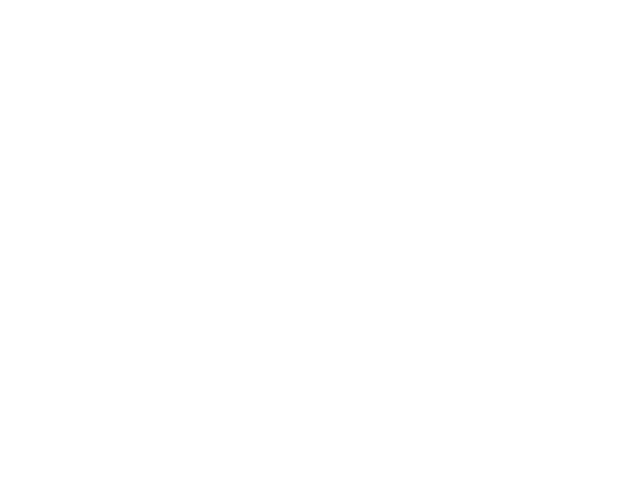
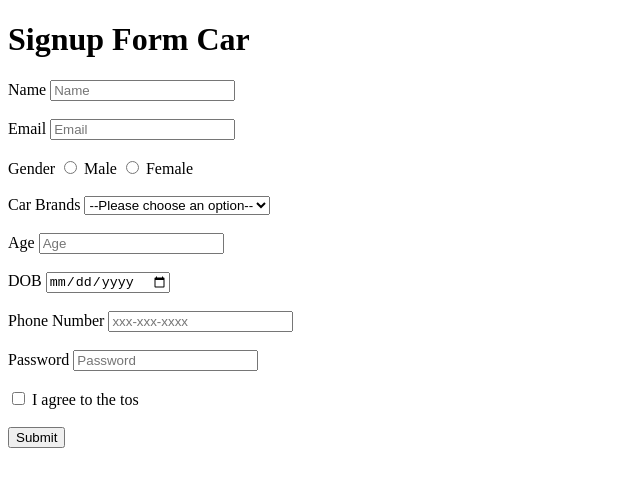
Before and after one commit to acciojob/signup-form-car-Fena551, a website: page main.html in a window 1280 px wide. Shown: the whole page, without its empty margins (0-640 px from the left). Drawn offline with Linux system fonts and the light colour scheme.

Commit message:
created a submission

```diff
--- a/main.html
+++ b/main.html
@@ -8,7 +8,55 @@
 
 <body>
 	<!-- the entire body must be written by student -->
-    <script type="text/javascript" src="./script.js">
+	<h1>Signup Form Car</h1>
+	<form method="post">
+		<label for="name">Name</label>
+		<input type="text" id="name" placeholder="Name" required>
+		<br><br>
+
+		<label for="email">Email</label>
+		<input type="email" id="email" placeholder="Email" required>
+		<br><br>
+
+		<label>Gender</label>
+		<input type="radio" id="gender_m" value="male" required>
+		<label for="gender_m">Male</label>
+		<input type="radio" id="gender_f" value="female" required>
+		<label for="gender_f">Female</label>
+		<br><br>
+
+		<label for="cars">Car Brands</label>
+		<select id="cars" required>
+			<option value=""disabled selected>--Please choose an option--</option>
+			<option value="toyato">Toyato</option>
+			<option value="honda">Honda</option>
+			<option value="ford">Ford</option>
+		</select>
+		<br><br>
+
+		<label for="age">Age</label>
+		<input type="number" id="age" placeholder="Age" required>
+		<br><br>
+
+		<label for="dob">DOB</label>
+		<input type="date" id="dob" placeholder="" required>
+		<br><br>
+
+		<label for="tel">Phone Number</label>
+		<input type="tel" id="tel" placeholder="xxx-xxx-xxxx">
+		<br><br>
+
+		<label for="password">Password</label>
+		<input type="password" id="password" placeholder="Password" required>
+		<br><br>
+
+		<input type="checkbox" id="tos" required>
+		<label for="tos">I agree to the tos</label>
+		<br><br>
+
+		<button type="submit">Submit</button>
+	</form>
+	  <script type="text/javascript" src="./script.js">
 </script>
 
 </body>
```
Also changed, not shown: styles.css (line endings or trailing spaces).
